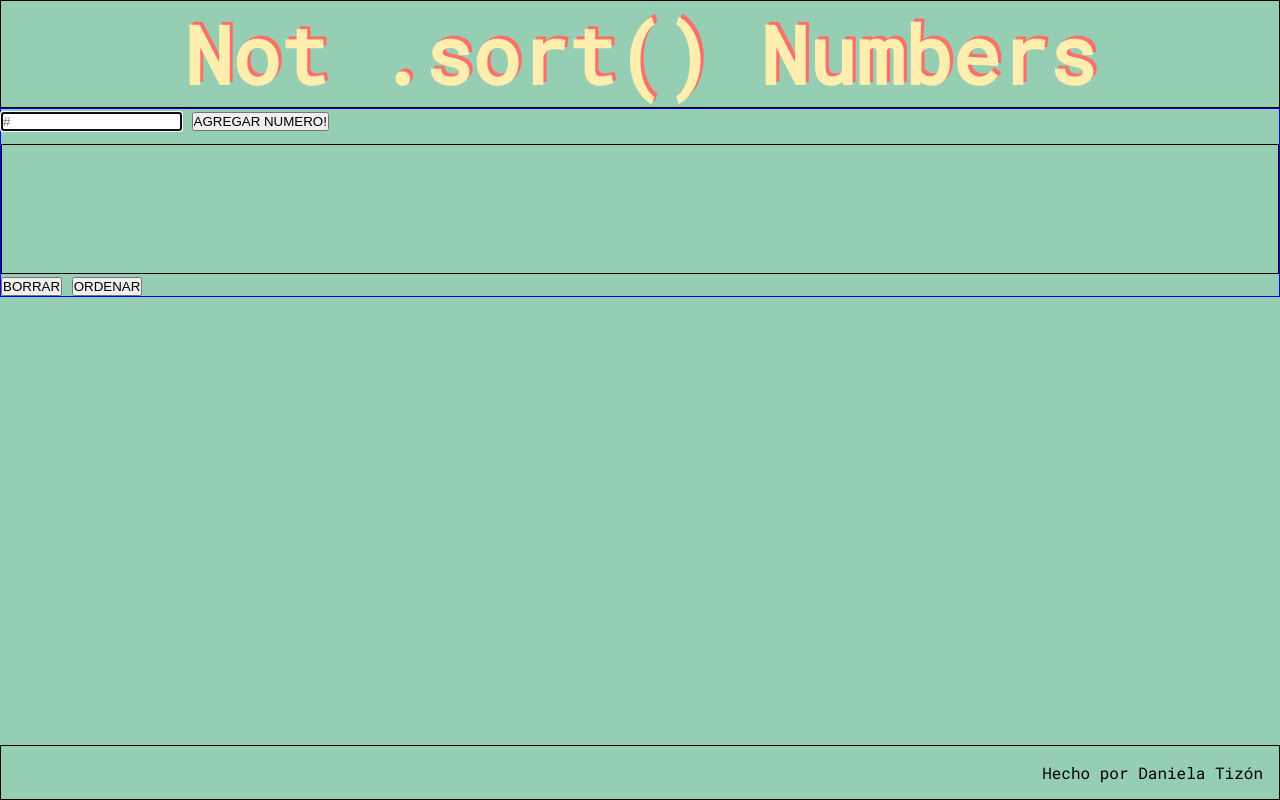
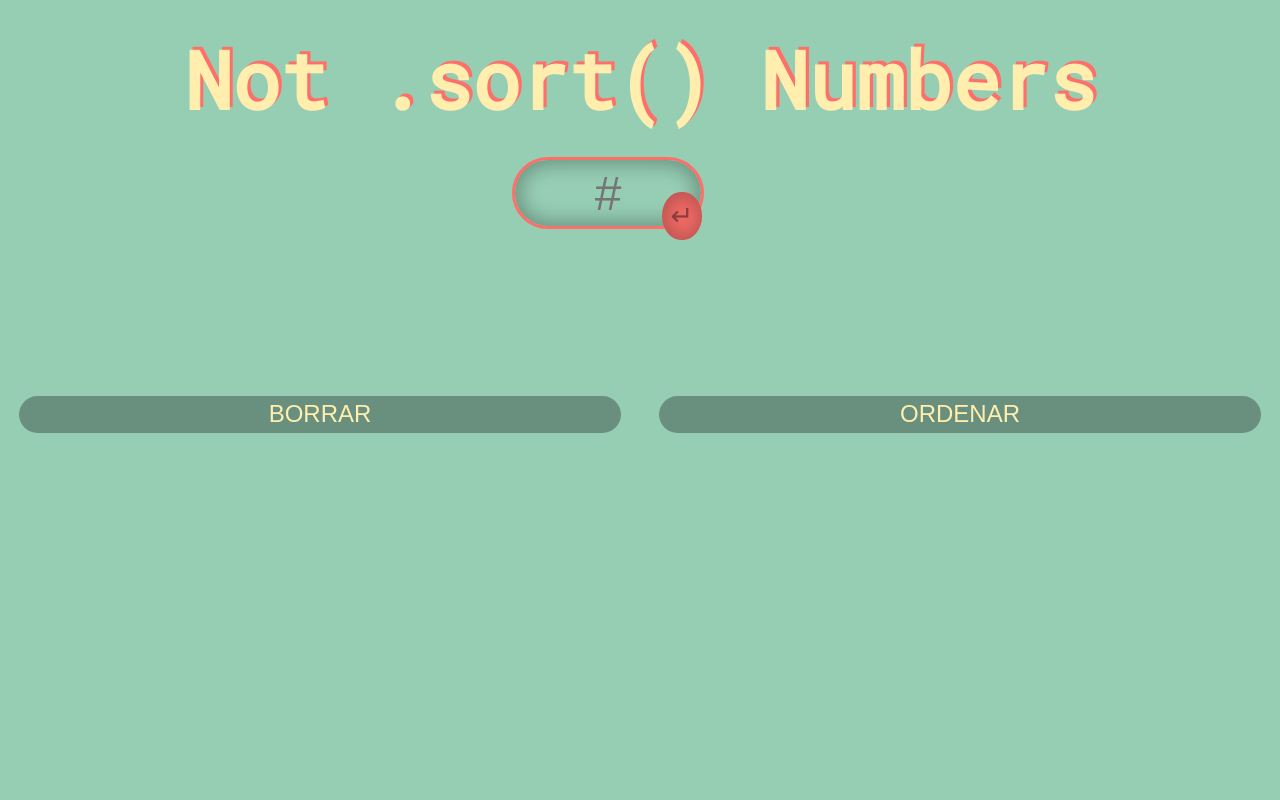
Before and after one commit to danielatp/prueba-tecnica, a plain HTML site: page index.html in a window 1280 px wide. Drawn offline with Linux system fonts and the light colour scheme.

Commit message:
agregué estilos - style.css

```diff
--- a/index.html
+++ b/index.html
@@ -10,20 +10,19 @@
       <h1>Not .sort() Numbers</h1>
     </header>
     <div id="main">
-      <div>
+      <div id="main-header">
         <input id="number-input" type="text" name="number-input" placeholder="#" autofocus>
-        <input id="submit" type="submit" name="submit" value="AGREGAR NUMERO!">
+        <input id="submit" type="submit" name="submit" value="↵">
         <p id="message"></p>
       </div>
       <div id="numbers">
         <!-- display added numbers -->
       </div>
-      <input id="clear" type="submit" name="clear" value="BORRAR">
-      <input type="submit" id="sort" name="sort" value="ORDENAR">
+      <div id="btn-container">
+        <input id="clear" type="submit" name="clear" value="BORRAR" class="btn">
+        <input type="submit" id="sort" name="sort" value="ORDENAR" class="btn">
+      </div>
     </div>
-    <footer>
-      <p>Hecho por Daniela Tizón</p>
-    </footer>
     <script type="text/javascript" src="script.js"></script>
   </body>
 </html>
--- a/script.js
+++ b/script.js
@@ -36,6 +36,7 @@ function clearAllNumbers(){
   while(parent.firstChild){
     parent.removeChild(parent.firstChild)
   }
+  document.getElementById('message').innerHTML = ''
   NUMBERS = []
 }
 
@@ -79,6 +80,7 @@ function reorderNumbers(){
     var id = numArray[i]
     document.getElementById(id).style.order = i
   }
+  document.getElementById('message').innerHTML = ''
 }
 
 document.getElementById('submit').addEventListener('click',addNumber)
--- a/style.css
+++ b/style.css
@@ -19,27 +19,67 @@ body{
 }
 
 h1{
+  padding: 2% 3%;
   font-size: 5em;
   color: #ffeead;
   text-shadow: .04em -.04em #ff6f69;
-  border: 1px solid black;
+
   text-align: center;
 }
 
-#main{
-  border: 1px solid blue;
+input {
+  border-style: none;
+  font-size: 1em;
+  text-align: center;
+  color: #ffeead;
+}
+
+input:focus {
+  outline: none;
+  box-shadow: inset 0 0 20px 4px rgba(0,0,0,0.3);
+}
+
+#number-input{
+  background-color: #96ceb4;
+  border: 3px solid #ff6f69;
+  color: grey;
+  border-radius: 50px;
+  font-size: 3em;
+  position: relative;
+  left: 40%;
+  height: 1.5em;
+  width: 4em;
+  padding: .5em;
+}
+
+#submit{
+  border-radius: 100%;
+  font-size: 1.7em;
+  color: rgba(0,0,0,0.4);
+  background-color: #ff6f69;
+  padding: .3em;
+  position: relative;
+  left: 36%;
+  top: 15px;
+  box-shadow: inset 1px 1px 20px 5px rgba(175, 81, 78, 0.9);
+}
+
+#submit:hover{
+  color: #ffeead;
 }
 
 #message{
   color: #ff6f69;
-  background-color: rgba(0,0,0,0.3);
+  background-color: rgba(0,0,0,0.2);
+  border-radius: 50px;
   font-size: 1.2em;
   margin: 1%;
+  margin-top: 3%;
   text-align: center;
 }
 
 #numbers{
-  border: 1px solid black;
+  /* border: 1px solid black; */
   display: flex;
   flex-wrap: wrap;
   justify-content: center;
@@ -53,12 +93,20 @@ h1{
   color: #96ceb4;
 }
 
-footer{
-  box-sizing: border-box;
-  border: 1px solid black;
-  position: absolute;
-    bottom: 0;
-  width: 100%;
-  padding: 1em;
-  text-align: right;
+#btn-container{
+  display:flex;
+  justify-content: space-around;
 }
+
+.btn{
+  width: 47%;
+  background-color: rgba(0,0,0,0.3);
+  border-radius: 50px;
+  font-size: 1.5em;
+  padding: .2em;
+}
+
+.btn:hover{
+  background-color: rgba(0,0,0,0.4);
+  color: #ff6f69;
+}
```
